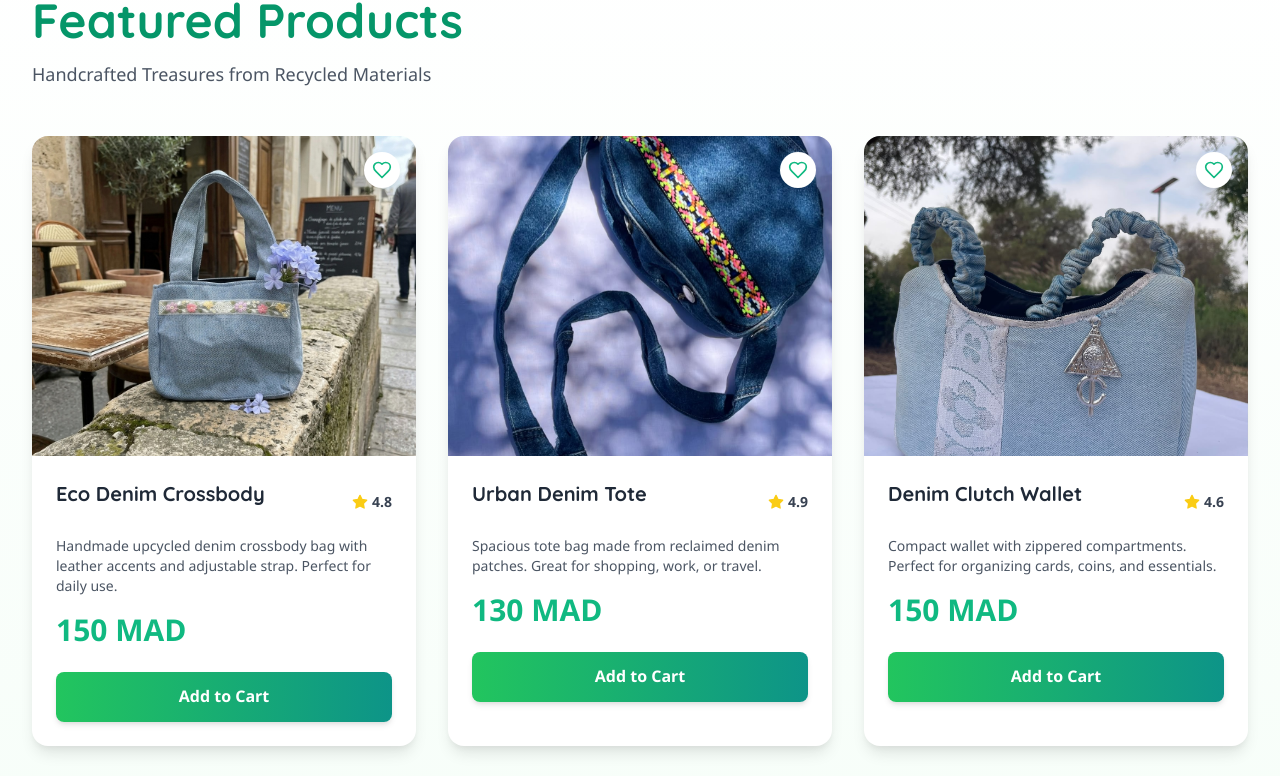
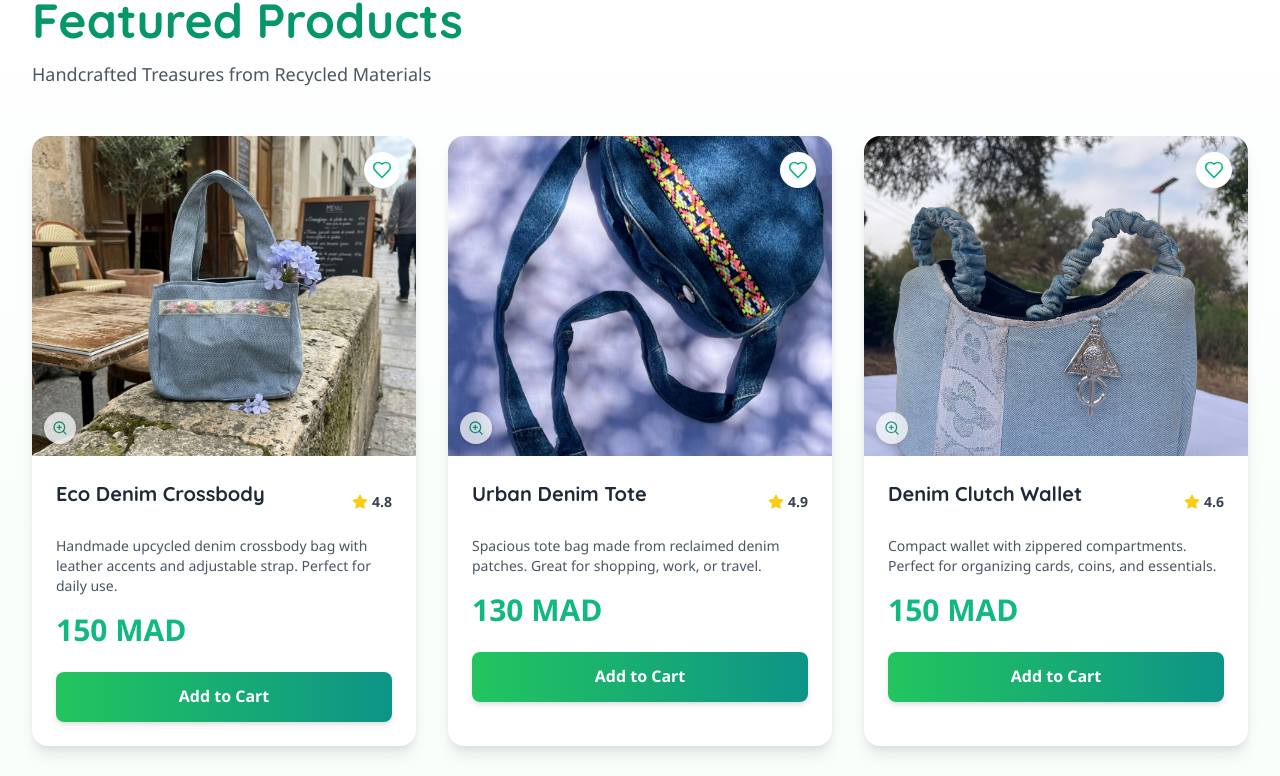
Before and after one commit to Youness-ouilile/lamsanosym, a React (Vite) app: page / in a window 1280 px wide. Shown: the part 998-1774 px from the top of the page. Built offline with nearby package versions, Linux system fonts and the light colour scheme; grey boxes are pictures that could not be loaded; the HTML template or start-up script is replaced by a standard one; a web font is replaced by a local one.

Commit message:
new liiiiiiiiiife for meenenenne

```diff
--- a/src/App.jsx
+++ b/src/App.jsx
@@ -1,6 +1,7 @@
 import React, { useState, useEffect } from 'react';
-import { ShoppingCart, Menu, X, Globe, Heart, Share2, Download, Plus, Minus, Trash2, MessageCircle, ChevronDown, Star, Home, Package, Palette, Users, Info, Send, ArrowRight } from 'lucide-react';
+import { ShoppingCart, Menu, X, Globe, Heart, Share2, Download, Plus, Minus, Trash2, MessageCircle, ChevronDown, Star, Home, Package, Palette, Users, Info, Send, ArrowRight, ZoomIn, Expand } from 'lucide-react';
 import products from './products'; // استيراد المنتجات من ملف منفصل
+
 
 // 🌍 i18n Translations
 const translations = {
@@ -220,13 +221,102 @@ const teamMembers = [
   }
 ];
 
+// ============ IMAGE LIGHTBOX MODAL ============
+// Full-screen viewer used for both product and team images.
+function ImageModal({ image, alt, onClose }) {
+  if (!image) return null;
+
+  return (
+    <div
+      className="fixed inset-0 z-[100] bg-black/90 backdrop-blur-sm flex items-center justify-center p-4 animate-in fade-in duration-200"
+      onClick={onClose}
+    >
+      <button
+        onClick={onClose}
+        className="absolute top-5 right-5 text-white bg-white/10 hover:bg-white/20 rounded-full p-2.5 transition"
+        aria-label="Close"
+      >
+        <X size={26} />
+      </button>
+      <img
+        src={image}
+        alt={alt}
+        onClick={(e) => e.stopPropagation()}
+        className="max-w-full max-h-[90vh] object-contain rounded-xl shadow-2xl"
+      />
+      {alt && (
+        <p className="absolute bottom-6 left-1/2 -translate-x-1/2 text-white/80 text-sm font-medium bg-black/40 px-4 py-1.5 rounded-full">
+          {alt}
+        </p>
+      )}
+    </div>
+  );
+}
+
+// ============ AMAZON-STYLE ZOOM IMAGE ============
+// Hover on desktop reveals a magnified region that follows the cursor.
+// Click (any device) opens the full-screen lightbox via onExpand.
+function ZoomImage({ src, alt, className = '', zoomScale = 2.2, onExpand }) {
+  const [isZooming, setIsZooming] = useState(false);
+  const [lensStyle, setLensStyle] = useState({});
+  const [bgStyle, setBgStyle] = useState({});
+
+  const handleMouseMove = (e) => {
+    const rect = e.currentTarget.getBoundingClientRect();
+    const x = ((e.clientX - rect.left) / rect.width) * 100;
+    const y = ((e.clientY - rect.top) / rect.height) * 100;
+
+    setLensStyle({
+      left: `${e.clientX - rect.left}px`,
+      top: `${e.clientY - rect.top}px`
+    });
+
+    setBgStyle({
+      backgroundImage: `url(${src})`,
+      backgroundSize: `${zoomScale * 100}%`,
+      backgroundPosition: `${x}% ${y}%`,
+      backgroundRepeat: 'no-repeat'
+    });
+  };
+
+  return (
+    <div
+      className={`relative overflow-hidden cursor-zoom-in ${className}`}
+      onMouseEnter={() => setIsZooming(true)}
+      onMouseLeave={() => setIsZooming(false)}
+      onMouseMove={handleMouseMove}
+      onClick={() => onExpand && onExpand(src, alt)}
+    >
+      <img src={src} alt={alt} className="w-full h-full object-cover group-hover:scale-110 transition duration-300" />
+
+      {/* Small "click to zoom" hint icon */}
+      <div className="absolute bottom-3 left-3 bg-white/90 rounded-full p-2 shadow-md opacity-80 group-hover:opacity-100 transition pointer-events-none">
+        <ZoomIn size={16} className="text-emerald-700" />
+      </div>
+
+      {/* Desktop hover magnifier lens (a small circular preview that tracks the cursor) */}
+      {isZooming && (
+        <div
+          className="hidden md:block absolute w-36 h-36 rounded-full border-4 border-white shadow-2xl pointer-events-none -translate-x-1/2 -translate-y-1/2 z-10"
+          style={{ ...lensStyle, ...bgStyle }}
+        ></div>
+      )}
+    </div>
+  );
+}
+
 // ============ PRODUCT CARD COMPONENT ============
-function ProductCard({ product, language, isRTL, onAddCart }) {
+function ProductCard({ product, language, isRTL, onAddCart, onImageExpand }) {
   return (
     <div className="bg-white rounded-2xl shadow-lg hover:shadow-2xl transition overflow-hidden group hover:scale-105">
-      <div className="relative overflow-hidden h-80">
-        <img src={product.image} alt={product.name[language]} className="w-full h-full object-cover group-hover:scale-110 transition duration-300" />
-        <div className="absolute top-4 right-4 bg-white rounded-full p-2 shadow-lg hover:scale-110 transition">
+      <div className="relative overflow-hidden h-80 group">
+        <ZoomImage
+          src={product.image}
+          alt={product.name[language]}
+          className="w-full h-full"
+          onExpand={onImageExpand}
+        />
+        <div className="absolute top-4 right-4 bg-white rounded-full p-2 shadow-lg hover:scale-110 transition z-10">
           <Heart size={20} className="text-emerald-600" />
         </div>
       </div>
@@ -257,6 +347,10 @@ function ProductCard({ product, language, isRTL, onAddCart }) {
 // ============ PRODUCTS PAGE COMPONENT ============
 function ProductsPage({ language, isRTL, t, onAddCart, onBack }) {
   const [activeFilter, setActiveFilter] = useState('all');
+  const [modalImage, setModalImage] = useState(null); // { src, alt }
+
+  const handleImageExpand = (src, alt) => setModalImage({ src, alt });
+  const handleCloseModal = () => setModalImage(null);
 
   const filteredProducts = activeFilter === 'all'
     ? products
@@ -312,6 +406,7 @@ function ProductsPage({ language, isRTL, t, onAddCart, onBack }) {
               language={language}
               isRTL={isRTL}
               onAddCart={onAddCart}
+              onImageExpand={handleImageExpand}
             />
           ))}
         </div>
@@ -325,6 +420,8 @@ function ProductsPage({ language, isRTL, t, onAddCart, onBack }) {
           </div>
         )}
       </div>
+
+      <ImageModal image={modalImage?.src} alt={modalImage?.alt} onClose={handleCloseModal} />
     </div>
   );
 }
@@ -340,6 +437,7 @@ export default function LamsanoSYM() {
   const [customizerProduct, setCustomizerProduct] = useState('bag');
   const [customDesign, setCustomDesign] = useState('');
   const [currentPage, setCurrentPage] = useState('home'); // 'home' or 'products'
+  const [modalImage, setModalImage] = useState(null); // { src, alt } — used for home page lightbox (featured products + team)
 
   const t = translations[language];
   const isRTL = language === 'ar';
@@ -347,6 +445,9 @@ export default function LamsanoSYM() {
 
   // Get featured products (first 5)
   const featuredProducts = products.slice(0, 5);
+
+  const openImageModal = (src, alt) => setModalImage({ src, alt });
+  const closeImageModal = () => setModalImage(null);
 
   const addToCart = (product) => {
     const existing = cartItems.find(item => item.id === product.id);
@@ -635,7 +736,11 @@ export default function LamsanoSYM() {
               '/products/IMG-20260728-WA0038.jpg',
               '/products/1000141182.png'
             ].map((img, idx) => (
-              <div key={idx} className="rounded-2xl overflow-hidden shadow-2xl hover:shadow-3xl transition transform hover:scale-105">
+              <div
+                key={idx}
+                className="rounded-2xl overflow-hidden shadow-2xl hover:shadow-3xl transition transform hover:scale-105 cursor-zoom-in"
+                onClick={() => openImageModal(img, 'LAMSANO Product')}
+              >
                 <img src={img} alt="LAMSANO Product" className="w-full h-80 object-cover" />
               </div>
             ))}
@@ -660,6 +765,7 @@ export default function LamsanoSYM() {
                 language={language}
                 isRTL={isRTL}
                 onAddCart={addToCart}
+                onImageExpand={openImageModal}
               />
             ))}
           </div>
@@ -827,12 +933,18 @@ export default function LamsanoSYM() {
           className="bg-white rounded-2xl shadow-md hover:shadow-xl transition-all duration-300 p-4 sm:p-6 text-center flex flex-col items-center group hover:-translate-y-1 border border-emerald-50"
         >
           {/* حاوية الصورة الدائرية بدلاً من الكرت المربع الضخم */}
-          <div className="relative w-24 h-24 sm:w-32 sm:h-32 mb-4 rounded-full overflow-hidden ring-4 ring-emerald-100 group-hover:ring-emerald-400 transition-all duration-300 shadow-inner">
+          <div
+            className="relative w-24 h-24 sm:w-32 sm:h-32 mb-4 rounded-full overflow-hidden ring-4 ring-emerald-100 group-hover:ring-emerald-400 transition-all duration-300 shadow-inner cursor-zoom-in"
+            onClick={() => openImageModal(member.image, member.name)}
+          >
             <img
               src={member.image}
               alt={member.name}
               className="w-full h-full object-cover object-center group-hover:scale-110 transition duration-300"
             />
+            <div className="absolute inset-0 bg-black/0 group-hover:bg-black/20 transition-all duration-300 flex items-center justify-center">
+              <ZoomIn size={22} className="text-white opacity-0 group-hover:opacity-100 transition drop-shadow" />
+            </div>
           </div>
 
           {/* تفاصيل العضو */}
@@ -882,10 +994,10 @@ export default function LamsanoSYM() {
                 </li>
               </ul>
             </div>
-             <div class="footer-socials">
+             <div className="footer-socials">
 
-      <a href="https://www.instagram.com/lamsano____sym?utm_source=ig_web_button_share_sheet&igsh=ZDNlZDc0MzIxNw==" target="_blank" rel="noopener noreferrer" class="social-link instagram" aria-label="Instagram">
-        <svg xmlns="http://www.w3.org/2000/svg" width="20" height="20" viewBox="0 0 24 24" fill="none" stroke="currentColor" stroke-width="2" stroke-linecap="round" stroke-linejoin="round">
+      <a href="https://www.instagram.com/lamsano____sym?utm_source=ig_web_button_share_sheet&igsh=ZDNlZDc0MzIxNw==" target="_blank" rel="noopener noreferrer" className="social-link instagram" aria-label="Instagram">
+        <svg xmlns="http://www.w3.org/2000/svg" width="20" height="20" viewBox="0 0 24 24" fill="none" stroke="currentColor" strokeWidth="2" strokeLinecap="round" strokeLinejoin="round">
           <rect x="2" y="2" width="20" height="20" rx="5" ry="5"></rect>
           <path d="M16 11.37A4 4 0 1 1 12.63 8 4 4 0 0 1 16 11.37z"></path>
           <line x1="17.5" y1="6.5" x2="17.51" y2="6.5"></line>
@@ -894,8 +1006,8 @@ export default function LamsanoSYM() {
       </a>
 
 
-      <a href="lamsanosym06@gmail.com" class="social-link gmail" aria-label="Gmail">
-        <svg xmlns="http://www.w3.org/2000/svg" width="20" height="20" viewBox="0 0 24 24" fill="none" stroke="currentColor" stroke-width="2" stroke-linecap="round" stroke-linejoin="round">
+      <a href="mailto:lamsanosym06@gmail.com" className="social-link gmail" aria-label="Gmail">
+        <svg xmlns="http://www.w3.org/2000/svg" width="20" height="20" viewBox="0 0 24 24" fill="none" stroke="currentColor" strokeWidth="2" strokeLinecap="round" strokeLinejoin="round">
           <path d="M4 4h16c1.1 0 2 .9 2 2v12c0 1.1-.9 2-2 2H4c-1.1 0-2-.9-2-2V6c0-1.1.9-2 2-2z"></path>
           <polyline points="22,6 12,13 2,6"></polyline>
         </svg>
@@ -915,6 +1027,8 @@ export default function LamsanoSYM() {
           </div>
         </div>
       </footer>
+
+      <ImageModal image={modalImage?.src} alt={modalImage?.alt} onClose={closeImageModal} />
     </div>
   );
 }
```
